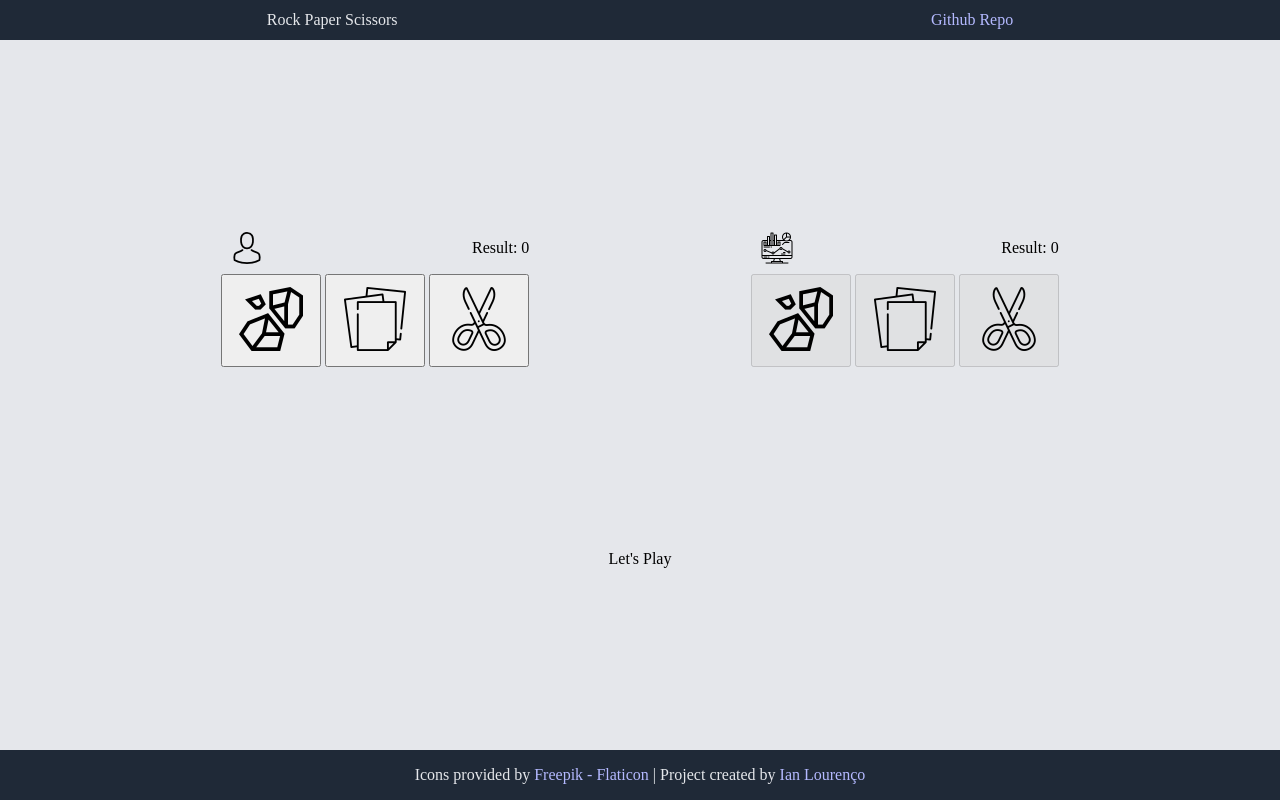
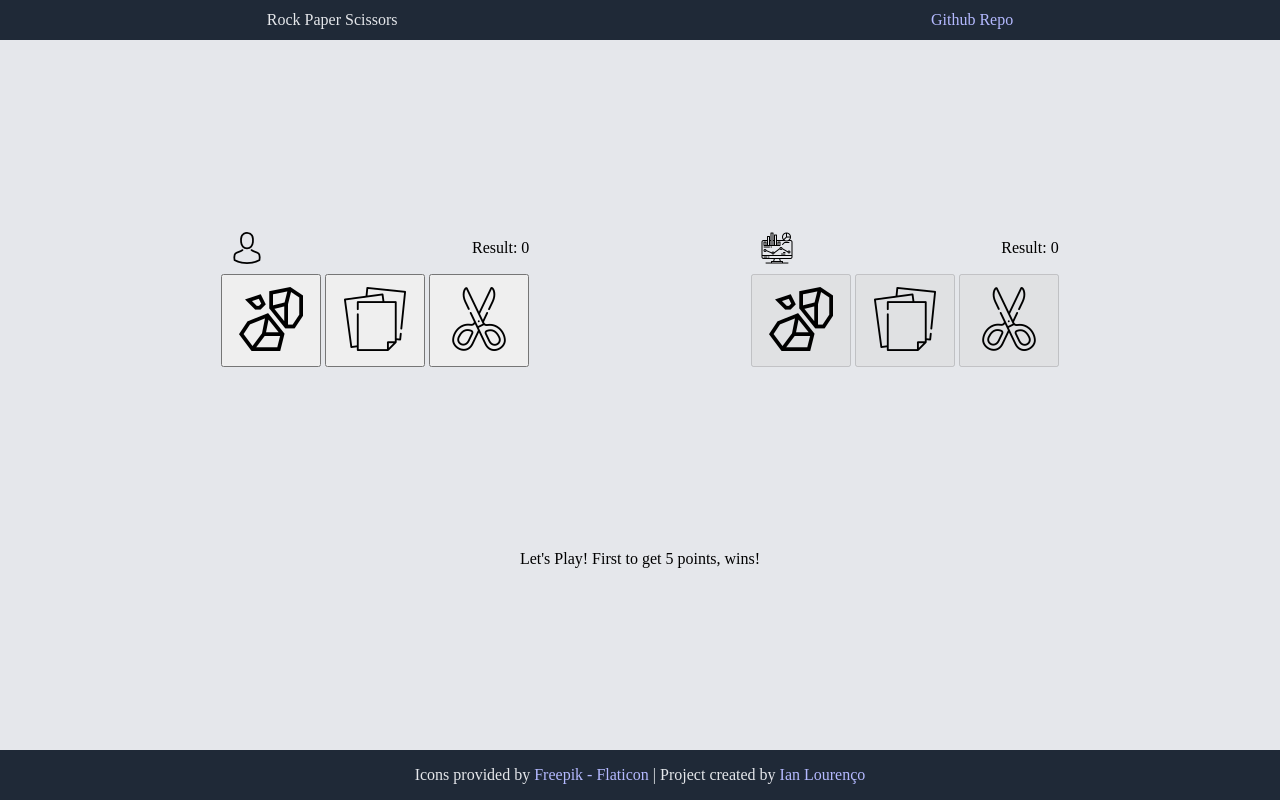
Before and after one commit to morfenza/rock-paper-scissors, a plain HTML site: page index.html in a window 1280 px wide. Drawn offline with Linux system fonts and the light colour scheme.

Commit message:
Update README.md

```diff
--- a/index.html
+++ b/index.html
@@ -51,7 +51,7 @@
       </div>
 
       <div id="result">
-        Let's Play
+        Let's Play! First to get 5 points, wins!
       </div>
     </div>
 
```
Also changed, not shown: 1 other file.
